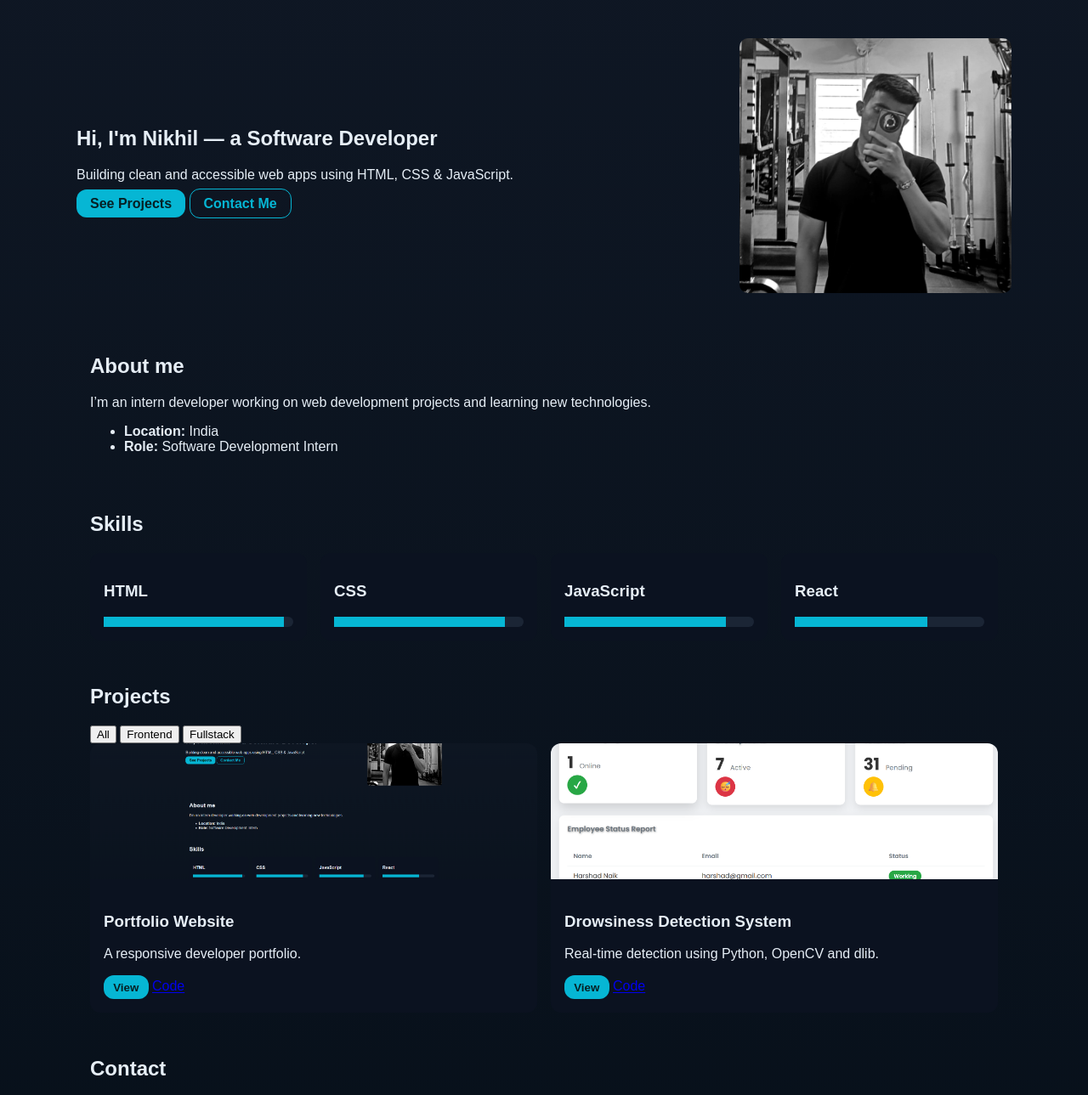
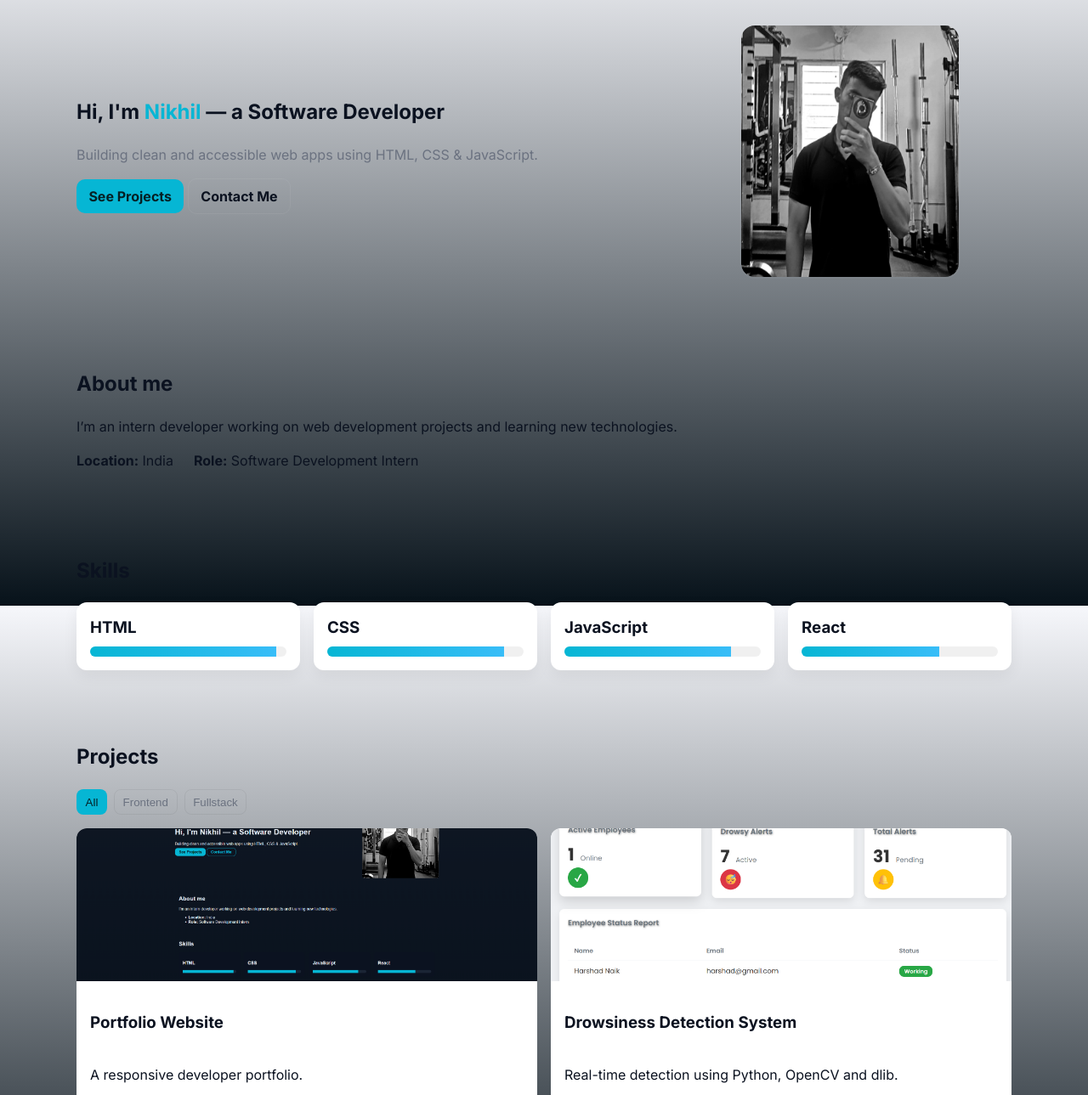
Before and after one commit to nikhilfendre/DEVELOPER-S-PORTFOLIO, a plain HTML site: page index.html in a window 1280 px wide. Shown: the part 87-1376 px from the top of the page at 85% size. Drawn offline with Linux system fonts and the light colour scheme.

Commit message:
Update styles.css

```diff
--- a/styles.css
+++ b/styles.css
@@ -1,151 +1,113 @@
-:root {
-  --bg: #0f1724;
-  --card: #0b1220;
-  --muted: #9aa4b2;
-  --accent: #06b6d4;
-  --radius: 12px;
-  --txt: #e6eef6;
-  --container: 1100px;
+:root{
+  --bg:#f6f7fb;
+  --card:#ffffff;
+  --muted:#6b7280;
+  --accent:#06b6d4;
+  --txt:#0b1220;
+  --glass:rgba(2,6,23,0.04);
+  --radius:12px;
+  --container:1100px;
+  --transition:300ms cubic-bezier(.2,.9,.3,1);
+  font-family: 'Inter', system-ui, -apple-system, "Segoe UI", Roboto, "Helvetica Neue", Arial;
 }
 
-* { box-sizing: border-box; }
-body {
-  margin: 0;
-  background: linear-gradient(180deg, #0f1724, #07101a);
-  color: var(--txt);
-  font-family: Arial, sans-serif;
+/* dark theme */
+body.theme-dark{
+  --bg:#07121a;
+  --card:#0b1220;
+  --muted:#9aa4b2;
+  --accent:#06b6d4;
+  --txt:#e6eef6;
+  --glass:rgba(255,255,255,0.03);
 }
 
-.container { max-width: var(--container); margin: auto; padding: 1rem; }
-
-/* HEADER */
-.header-inner {
-  display: flex;
-  justify-content: space-between;
-  align-items: center;
+*{box-sizing:border-box}
+html,body{height:100%}
+body{
+  margin:0;
+  background: linear-gradient(180deg,var(--bg),#07121a);
+  color:var(--txt);
+  -webkit-font-smoothing:antialiased;
+  line-height:1.5;
+  font-size:16px;
 }
 
-.nav-list { display: flex; gap: 1rem; list-style: none; padding: 0; }
+.container{max-width:var(--container);margin:0 auto;padding:1rem}
 
-/* MOBILE NAV */
-.nav-toggle { display: none; }
+/* skip link */
+.skip{position:absolute;left:-9999px;top:auto;width:1px;height:1px;overflow:hidden}
+.skip:focus{position:static;margin:0.5rem;padding:.5rem;background:var(--accent);color:#062024;border-radius:6px}
+
+/* Header */
+.header-inner{display:flex;align-items:center;justify-content:space-between;gap:1rem;padding:1rem 0}
+.brand{font-weight:700;color:var(--txt);text-decoration:none}
+.header-right{display:flex;align-items:center;gap:.5rem}
+.nav{display:flex}
+.nav-list{display:flex;gap:1rem;list-style:none;padding:0;margin:0}
+.nav-list a{color:var(--muted);text-decoration:none;padding:.5rem .75rem;border-radius:8px;transition:background var(--transition),color var(--transition)}
+.nav-list a:hover{color:var(--txt);background:var(--glass)}
+.theme-toggle{background:transparent;border:0;padding:.4rem;border-radius:8px;cursor:pointer;font-size:18px}
+.nav-toggle{display:none;background:none;border:0;padding:.5rem;border-radius:8px;cursor:pointer}
+.hamburger{display:block;width:22px;height:2px;background:var(--txt);position:relative}
+.hamburger::after,.hamburger::before{content:"";position:absolute;height:2px;width:22px;background:var(--txt);left:0}
+.hamburger::before{top:-6px} .hamburger::after{top:6px}
 
 /* HERO */
-.hero {
-  display: grid;
-  grid-template-columns: 1fr 320px;
-  align-items: center;
-  gap: 2rem;
-  padding: 2rem 0;
+.hero{display:grid;grid-template-columns:1fr 320px;align-items:center;gap:2rem;padding:3rem 0}
+.hero-image img{width:100%;max-width:260px;border-radius:18px;border:2px solid rgba(255,255,255,0.03)}
+.accent{color:var(--accent)}
+.lead{color:var(--muted);max-width:55ch}
+.btn{display:inline-block;padding:.5rem .9rem;border-radius:10px;background:var(--accent);color:#062024;text-decoration:none;font-weight:700;transition:transform var(--transition)}
+.btn:hover{transform:translateY(-4px)}
+.btn.ghost{background:transparent;color:var(--txt);border:1px solid rgba(255,255,255,0.06)}
+.btn.small{padding:.35rem .6rem;font-size:.9rem}
+
+/* ABOUT, SKILLS */
+.about, .skills, .projects, .contact{padding:2rem 0}
+.profile-facts{display:flex;gap:1.5rem;list-style:none;padding:0}
+.skill-grid{display:grid;grid-template-columns:repeat(auto-fit,minmax(180px,1fr));gap:1rem}
+.skill{background:var(--card);padding:1rem;border-radius:12px;box-shadow:0 6px 18px rgba(2,6,23,0.06)}
+.skill h3{margin:0}
+.skill-bar{background:rgba(0,0,0,0.06);height:12px;border-radius:8px;overflow:hidden;margin-top:.5rem}
+.skill-bar span{display:block;height:100%;background:linear-gradient(90deg,var(--accent),#38bdf8);transition:width 1s ease}
+
+/* PROJECTS */
+.project-filters{display:flex;gap:.5rem;margin-bottom:1rem}
+.filter{background:transparent;border:1px solid rgba(0,0,0,0.06);padding:.4rem .6rem;border-radius:8px;color:var(--muted)}
+.filter.active{background:var(--accent);color:#042025;border-color:transparent}
+.projects-grid{display:grid;grid-template-columns:repeat(auto-fit,minmax(320px,1fr));gap:1rem}
+.project-card{background:var(--card);border-radius:12px;overflow:hidden;display:flex;flex-direction:column;cursor:pointer;transition:transform var(--transition), box-shadow var(--transition)}
+.project-card:hover{transform:translateY(-6px);box-shadow:0 12px 30px rgba(2,6,23,0.2)}
+.project-card img{width:100%;height:180px;object-fit:cover;display:block}
+.project-content{padding:1rem;flex:1;display:flex;flex-direction:column}
+.project-actions{margin-top:auto;display:flex;gap:.5rem;align-items:center}
+.link{color:var(--accent);text-decoration:none}
+
+/* Modal */
+.modal{position:fixed;inset:0;display:grid;place-items:center;background:rgba(0,0,0,0.6);z-index:9999;transition:opacity var(--transition)}
+.modal[hidden]{display:none !important;visibility:hidden !important;pointer-events:none !important}
+.modal-content{background:var(--card);padding:1.25rem;border-radius:12px;max-width:720px;width:90%;position:relative;box-shadow:0 18px 50px rgba(2,6,23,0.6)}
+.modal-close{position:absolute;right:12px;top:8px;background:none;border:0;color:var(--muted);font-size:28px;cursor:pointer}
+
+/* Footer */
+.site-footer{padding:1.25rem 0;color:var(--muted);border-top:1px solid rgba(0,0,0,0.02)}
+
+/* Reveal animation */
+.reveal{opacity:0;transform:translateY(12px);transition:opacity 700ms ease, transform 700ms ease}
+.reveal.revealed{opacity:1;transform:translateY(0)}
+
+/* Responsive */
+@media (max-width: 900px){
+  .hero{grid-template-columns:1fr;text-align:left;gap:1.25rem}
 }
-.hero-image img {
-  width: 100%;
-  border-radius: 10px;
+@media (max-width: 760px){
+  .nav{display:none}
+  .nav-toggle{display:inline-flex}
+  .container{padding:0.75rem}
+  .hero{padding:1.5rem 0}
+  .nav.open{display:block;position:absolute;left:0;right:0;top:64px;background:var(--card);padding:1rem;border-radius:8px;margin:0 1rem;box-shadow:0 8px 30px rgba(2,6,23,0.4)}
+  .nav-list{flex-direction:column}
 }
 
-/* SKILLS */
-.skill-grid {
-  display: grid;
-  grid-template-columns: repeat(auto-fit, minmax(180px, 1fr));
-  gap: 1rem;
-}
-.skill {
-  background: var(--card);
-  padding: 1rem;
-  border-radius: var(--radius);
-}
-.skill-bar {
-  background: #1b2535;
-  height: 12px;
-  border-radius: 8px;
-}
-.skill-bar span {
-  display: block;
-  height: 100%;
-  background: var(--accent);
-}
-
-/* PROJECTS */
-.projects-grid {
-  display: grid;
-  grid-template-columns: repeat(auto-fit, minmax(260px, 1fr));
-  gap: 1rem;
-}
-.project-card {
-  background: var(--card);
-  border-radius: var(--radius);
-  overflow: hidden;
-}
-.project-card img {
-  width: 100%;
-  height: 160px;
-  object-fit: cover;
-}
-.project-content { padding: 1rem; }
-
-/* MODAL */
-.modal {
-  position: fixed;
-  inset: 0;
-  background: rgba(0,0,0,0.6);
-  display: grid;
-  place-items: center;
-  z-index: 9999;
-}
-
-/* ⭐ FIX — When modal hidden, fully remove it */
-.modal[hidden] {
-  display: none !important;
-  visibility: hidden !important;
-  pointer-events: none !important;
-}
-
-.modal-content {
-  background: #0b1220;
-  padding: 1.5rem;
-  border-radius: var(--radius);
-  min-width: 300px;
-  max-width: 500px;
-  position: relative;
-}
-
-.modal-close {
-  position: absolute;
-  top: 8px;
-  right: 12px;
-  background: none;
-  border: none;
-  color: var(--muted);
-  font-size: 24px;
-  cursor: pointer;
-}
-
-/* BUTTONS */
-.btn {
-  background: var(--accent);
-  color: #062024;
-  padding: 0.5rem 1rem;
-  border: none;
-  border-radius: var(--radius);
-  text-decoration: none;
-  font-weight: bold;
-}
-.btn.ghost {
-  background: transparent;
-  border: 1px solid var(--accent);
-  color: var(--accent);
-}
-.btn.small {
-  padding: 0.4rem 0.7rem;
-}
-
-/* RESPONSIVE */
-@media (max-width: 800px) {
-  .hero {
-    grid-template-columns: 1fr;
-    text-align: center;
-  }
-  .nav-toggle { display: block; }
-  .nav { display: none; }
-  .nav.open { display: block; }
-}
+/* Accessibility focus */
+a:focus, button:focus, .project-card:focus{outline:3px solid rgba(6,182,212,0.18);outline-offset:3px;border-radius:8px}
```
